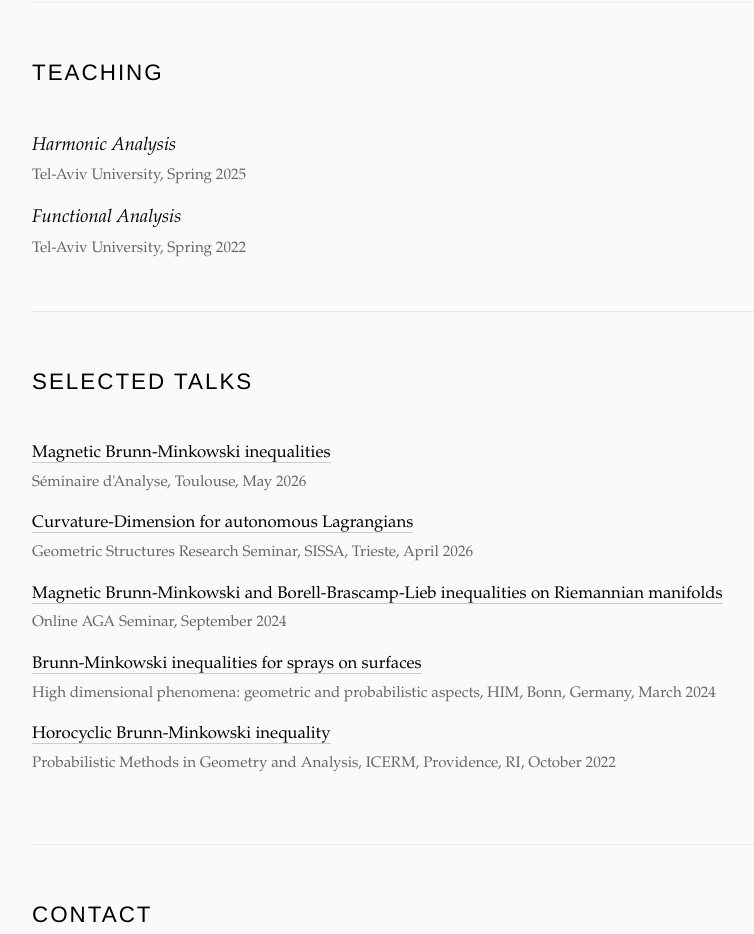
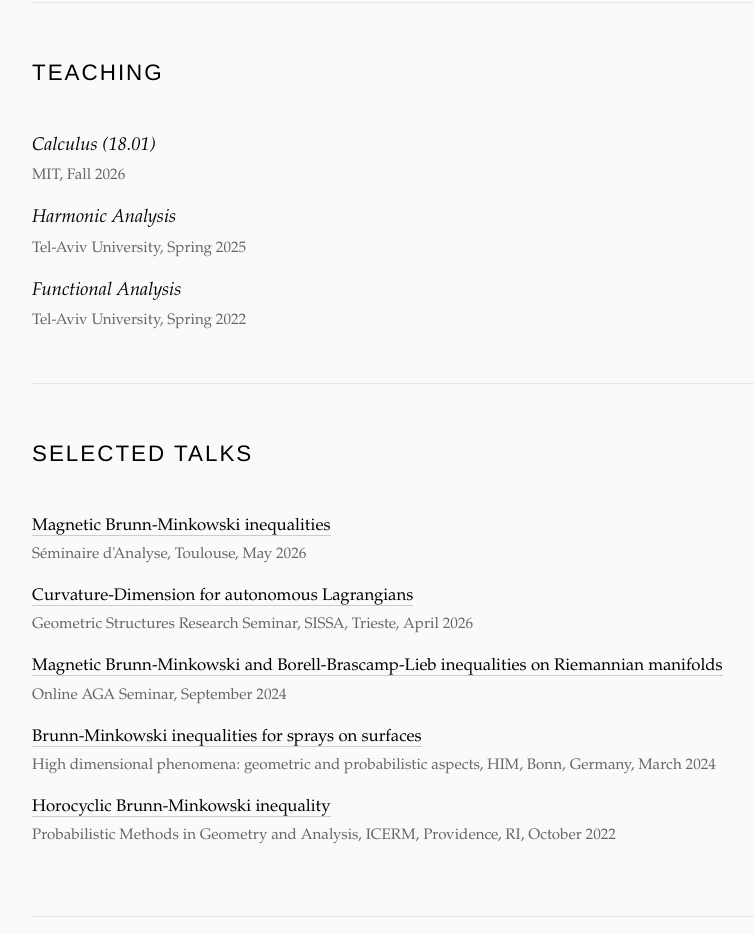
Before and after one commit to RotemAssouline/rotemassouline.github.io, a plain HTML site: page index.html in a window 1280 px wide. Shown: the part 2360-3294 px from the top of the page, without its empty margins (203-957 px from the left). Drawn offline with Linux system fonts and the light colour scheme.

Commit message:
Add 18.01 Calculus (MIT, Fall 2026) to teaching
Co-Authored-By: Claude Opus 5.5 <noreply@anthropic.com>

```diff
--- a/index.html
+++ b/index.html
@@ -387,6 +387,10 @@
         <section>
             <h2>Teaching</h2>
             <div class="publication">
+                <div class="publication-title">Calculus (18.01)</div>
+                <div class="publication-details">MIT, Fall 2026</div>
+            </div>
+            <div class="publication">
                 <div class="publication-title">Harmonic Analysis</div>
                 <div class="publication-details">Tel-Aviv University, Spring 2025</div>
             </div>
```
Also changed, not shown: 1 other file.
